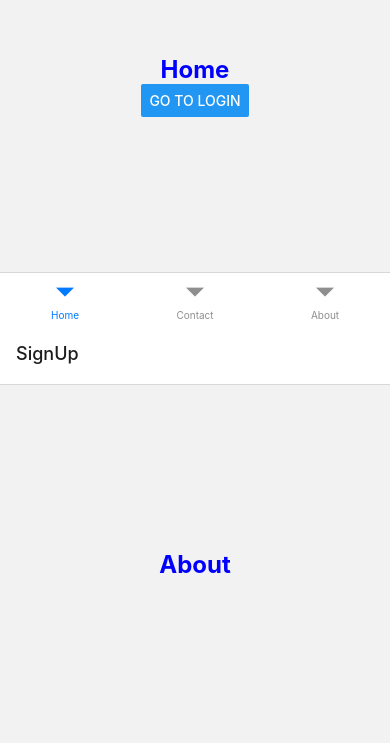
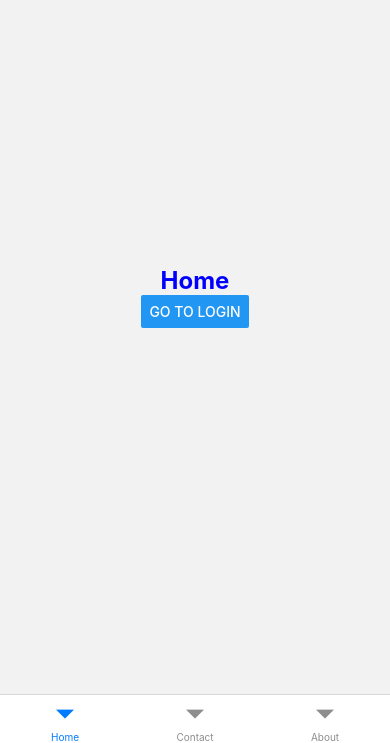
Before and after one commit to MirzaUsman733/reactNativeUsman, a React Native app: screen / in a window 390 px wide. Shown: the part 101-844 px from the top of the page. Built offline with nearby package versions, Linux system fonts and the light colour scheme.

Commit message:
Resolve the issue in navigation

```diff
--- a/src/Navigation/Navigation.tsx
+++ b/src/Navigation/Navigation.tsx
@@ -1,5 +1,5 @@
 import * as React from 'react';
-import { NavigationContainer } from '@react-navigation/native';
+import {NavigationContainer} from '@react-navigation/native';
 import {createBottomTabNavigator} from '@react-navigation/bottom-tabs';
 import Home from '../Tabs/Home';
 import Contact from '../Tabs/Contact';
@@ -9,20 +9,25 @@ import SignUp from '../Screens/SignUp';
 import Login from '../Screens/Login';
 const Stack = createStackNavigator();
 const Tab = createBottomTabNavigator();
+function Root() {
+  return (
+    <Tab.Navigator initialRouteName="Home" screenOptions={{headerShown: false}}>
+      <Tab.Screen name="Home" component={Home} />
+      <Tab.Screen name="Contact" component={Contact} />
+      <Tab.Screen name="About" component={About} />
+    </Tab.Navigator>
+  );
+}
 export default function App() {
   return (
     <>
       <NavigationContainer>
-          <Tab.Navigator
-            initialRouteName="Home"
-            screenOptions={{headerShown: false}}>
-            <Tab.Screen name="Home" component={Home} />
-            <Tab.Screen name="Contact" component={Contact} />
-            <Tab.Screen name="About" component={About} />
-          </Tab.Navigator>
-        </NavigationContainer>
-        <NavigationContainer>
         <Stack.Navigator>
+          <Stack.Screen
+            name="Root"
+            component={Root}
+            options={{headerShown: false}}
+          />
           <Stack.Screen name="SignUp" component={SignUp} />
           <Stack.Screen name="Login" component={Login} />
         </Stack.Navigator>
```
Also changed, not shown: src/Navigation/StackNavigation.tsx (added, +31 -0 lines). Lines whose indentation alone changed are shown as unchanged.
